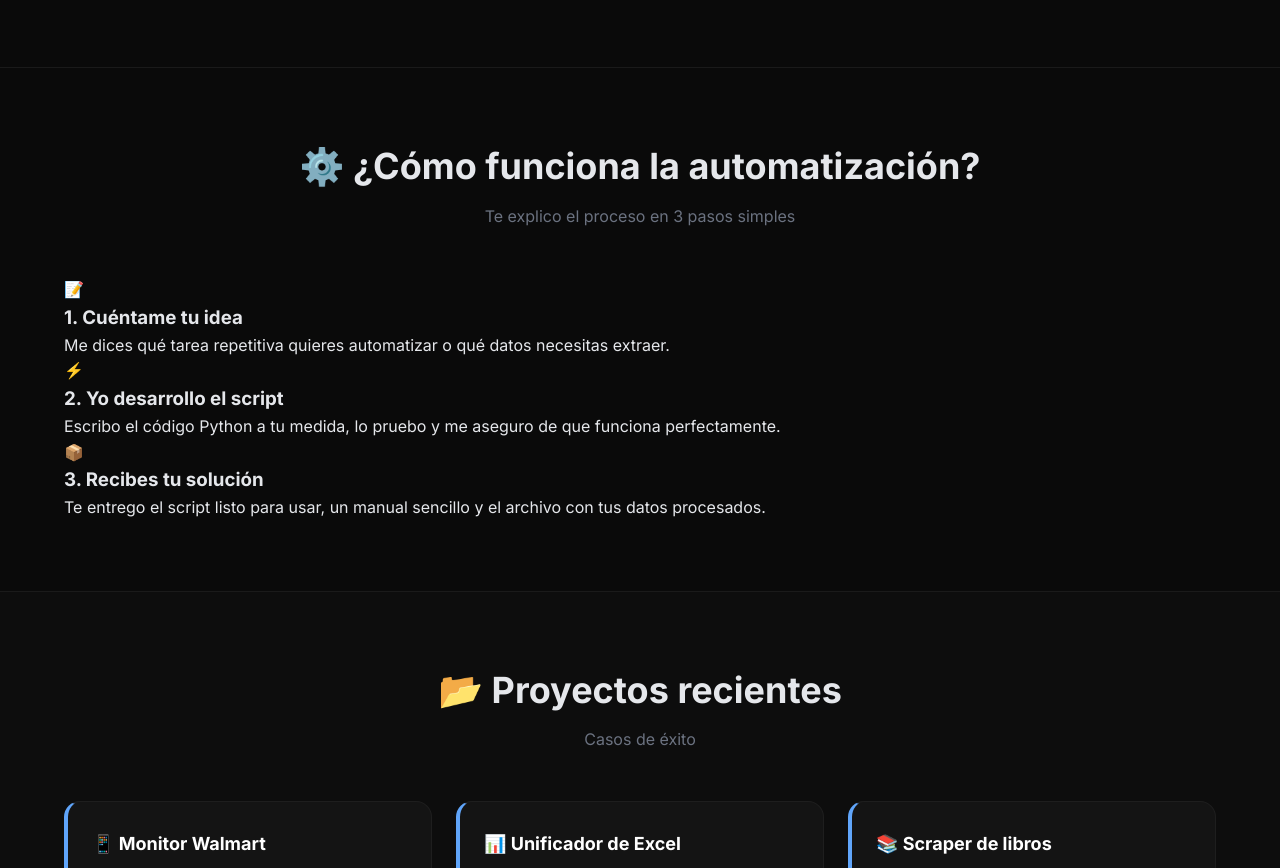
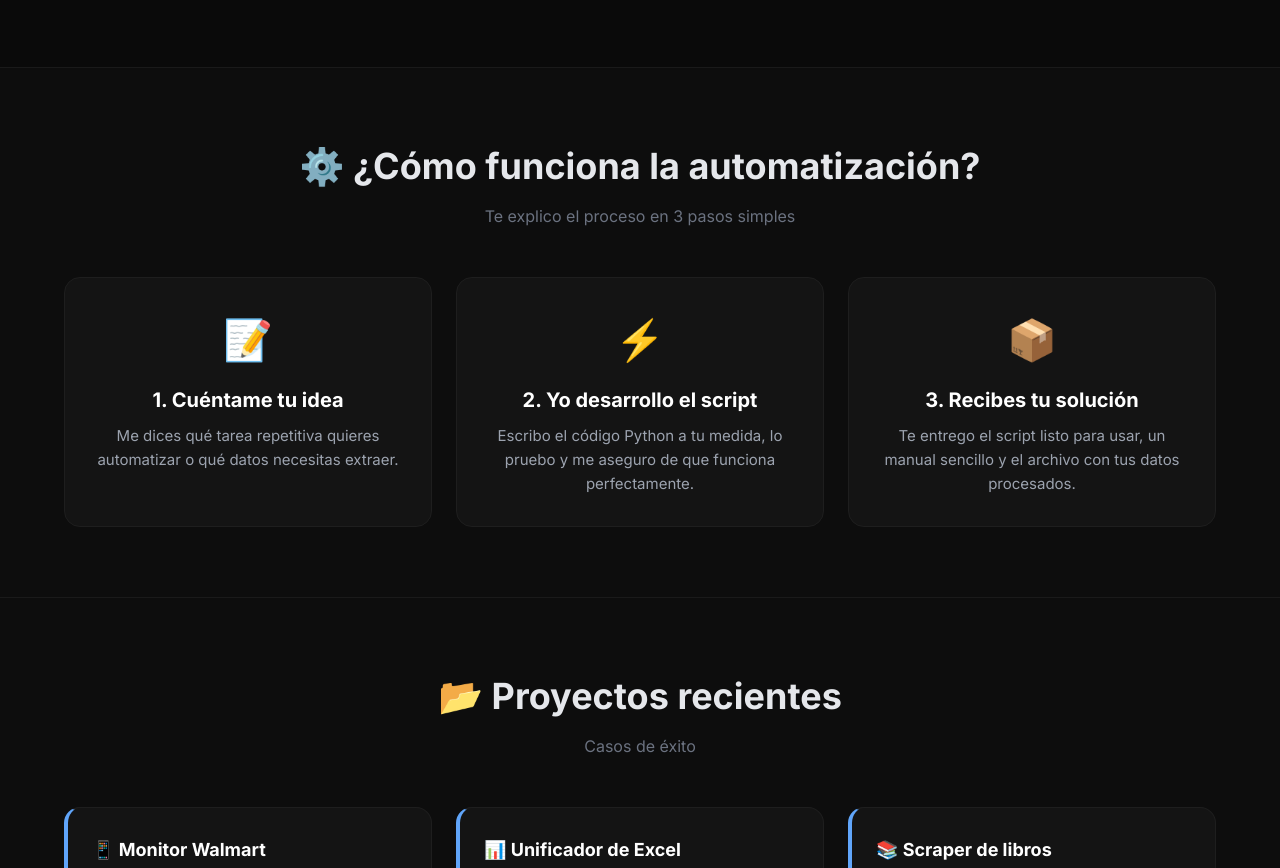
Before and after one commit to alitaglez2003-cpu/Jose.-A-Lopez.github.io, a plain HTML site: page index.html in a window 1280 px wide. Shown: the part 1352-2220 px from the top of the page. Drawn offline with Linux system fonts and the light colour scheme.

Commit message:
Update style.css

```diff
--- a/style.css
+++ b/style.css
@@ -435,4 +435,47 @@ footer p {
     h2 {
         font-size: 28px;
     }
+}/* ============================================
+   NUEVA SECCIÓN: AUTOMATIZACIÓN
+   ============================================ */
+#procesos {
+    background: #0d0d0d;
+    border-bottom: 1px solid #1a1a1a;
 }
+
+.procesos-grid {
+    display: grid;
+    grid-template-columns: repeat(auto-fit, minmax(250px, 1fr));
+    gap: 24px;
+    margin-top: 20px;
+}
+
+.proceso-card {
+    background: #141414;
+    padding: 30px 24px;
+    border-radius: 16px;
+    border: 1px solid #1e1e1e;
+    text-align: center;
+    transition: all 0.3s ease;
+}
+
+.proceso-card:hover {
+    border-color: #60a5fa;
+    transform: translateY(-4px);
+}
+
+.proceso-icon {
+    font-size: 40px;
+    margin-bottom: 12px;
+}
+
+.proceso-card h3 {
+    color: #ffffff;
+    font-size: 20px;
+    margin-bottom: 8px;
+}
+
+.proceso-card p {
+    color: #9ca3af;
+    font-size: 15px;
+}
```
